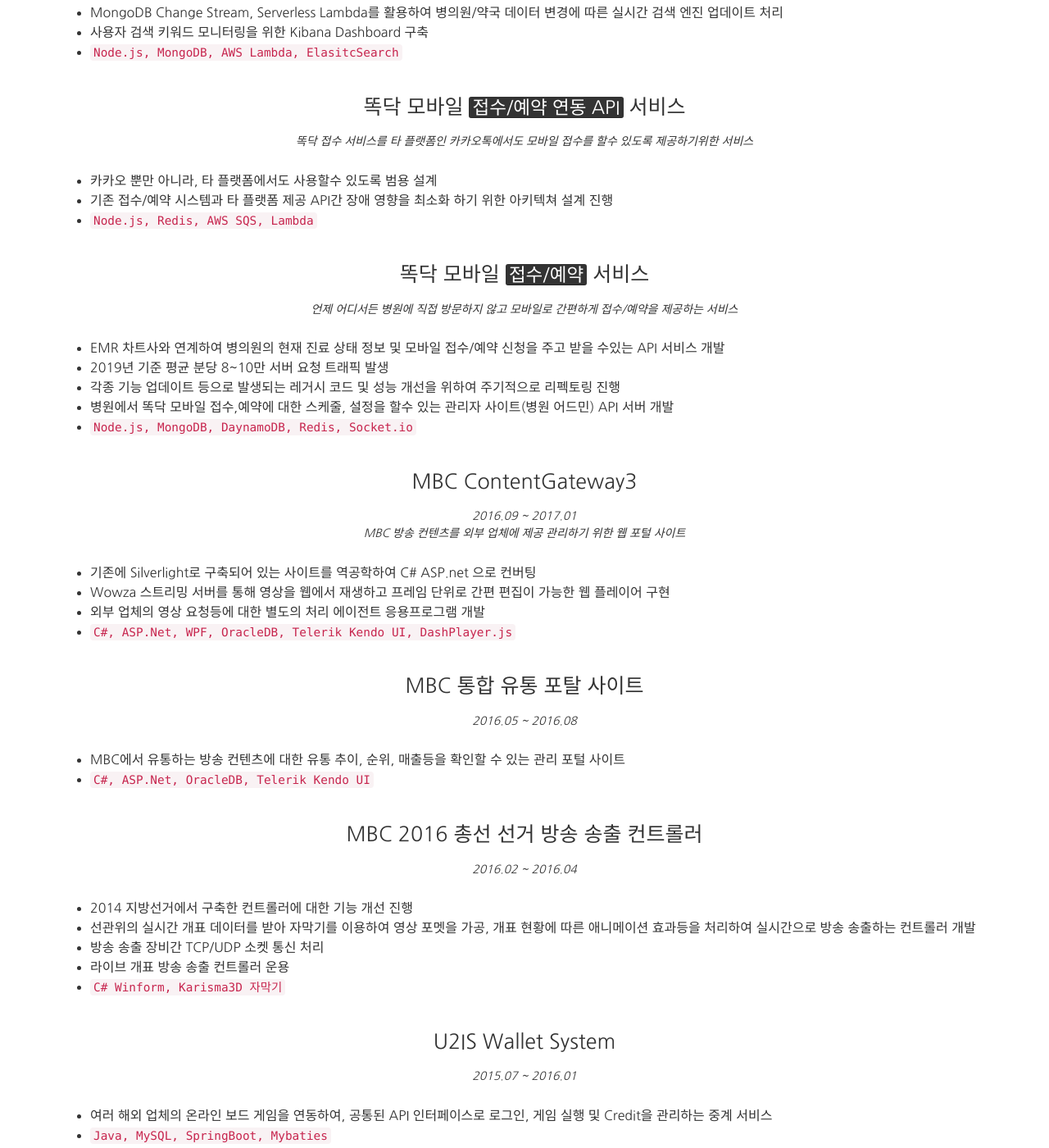
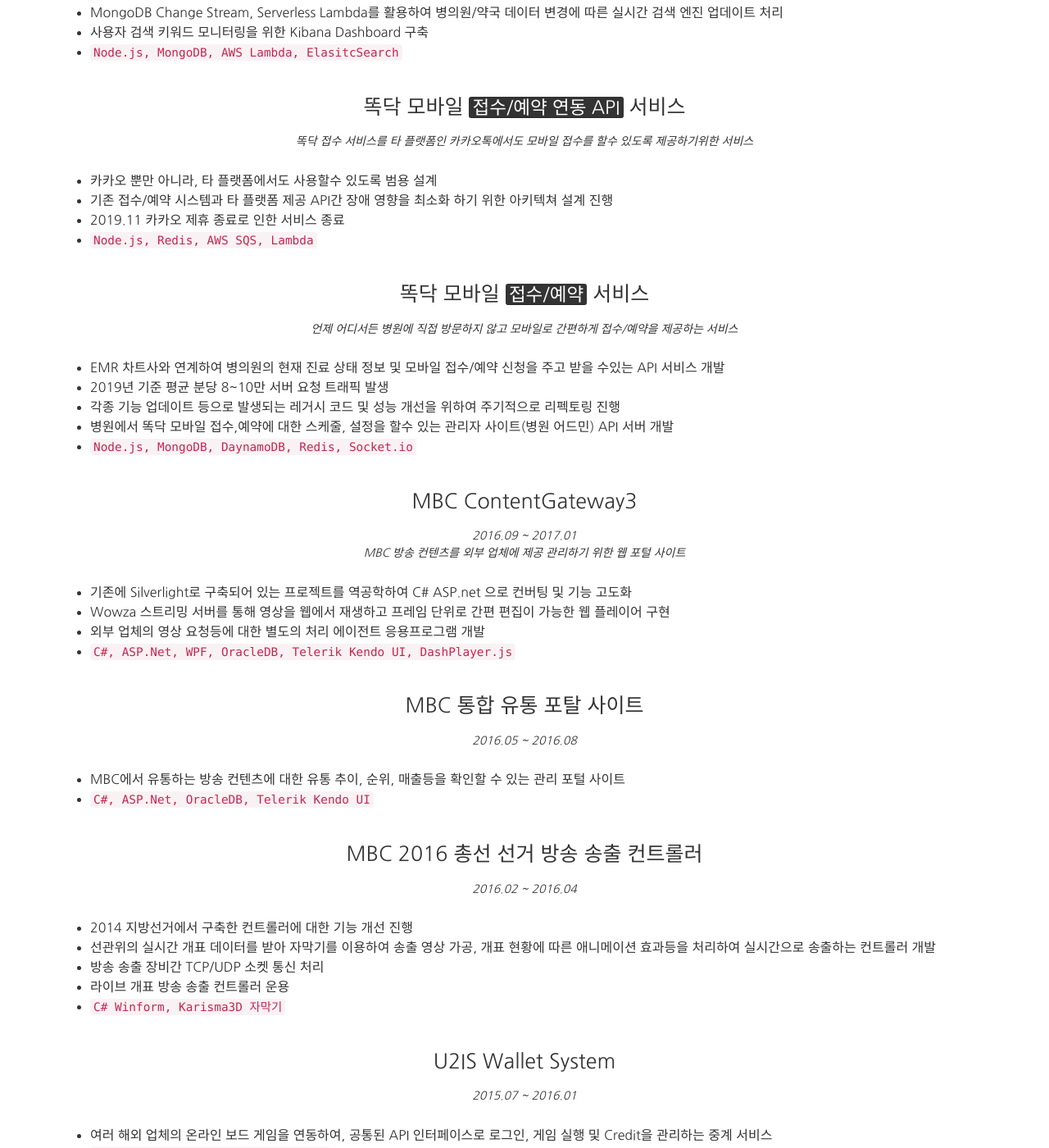
Before and after one commit to dkswjdals89/dkswjdals89.github.io, a Jekyll site: the page built from index.md, in a window 1280 px wide and 1400 px high, scrolled down 2095 px. Shown: the whole window at 82% size. Built offline with Jekyll 4.4.1, drawn with Linux system fonts in a browser that asks for light colours; nearby versions of some CDN libraries; some of the changed text lies outside the part shown.

Commit message:
fix: Projects 내용 일부 수정

````diff
--- a/_config.yml
+++ b/_config.yml
@@ -49,7 +49,7 @@
   서버 사이드와 프론트엔드 그리고 윈도우 어플리케이션 개발 경험이 있으며, 시스템 아키텍쳐를 설계하고 만들어 나가는것에 좀 더 재미를 느껴 현재 백엔드 기술 스택에 집중하고 있습니다.
 
   개발 코드, 서버 인프라 부분에서 좀 더 효율적인 방법이 있는지 고민하고 개선해나가는것을 좋아하며,
-  최근에는 검색에 대한 DB 부하 분산 및 더 높은 레벨의 검색기능을 구현해보고 싶어, <mark>ElasticSearch</mark>를 이용한 자연어 검색에 관심을 가지고 실무에도 적용한 바 있습니다.
+  최근에는 검색에 대한 DB 부하 분산 및 사용자에게 더 유용한 검색 기능을 구현하고자, <mark>ElasticSearch</mark>를 이용한 자연어 검색에 관심을 가지고 실무에도 적용한 바 있습니다.
 
 # Projects Section
 # projects_title: Projects #(Use this to override about projects section title)
--- a/_data/projects.yml
+++ b/_data/projects.yml
@@ -17,6 +17,7 @@
   description: |
     - 카카오 뿐만 아니라, 타 플랫폼에서도 사용할수 있도록 범용 설계
     - 기존 접수/예약 시스템과 타 플랫폼 제공 API간 장애 영향을 최소화 하기 위한 아키텍쳐 설계 진행
+    - 2019.11 카카오 제휴 종료로 인한 서비스 종료
     - ```Node.js, Redis, AWS SQS, Lambda```
 
 - layout: top-middle
@@ -36,7 +37,7 @@
     2016.09 ~ 2017.01<br>
     MBC 방송 컨텐츠를 외부 업체에 제공 관리하기 위한 웹 포털 사이트
   description: |
-    - 기존에 Silverlight로 구축되어 있는 사이트를 역공학하여 C# ASP.net 으로 컨버팅
+    - 기존에 Silverlight로 구축되어 있는 프로젝트를 역공학하여 C# ASP.net 으로 컨버팅 및 기능 고도화
     - Wowza 스트리밍 서버를 통해 영상을 웹에서 재생하고 프레임 단위로 간편 편집이 가능한 웹 플레이어 구현
     - 외부 업체의 영상 요청등에 대한 별도의 처리 에이전트 응용프로그램 개발
     - ```C#, ASP.Net, WPF, OracleDB, Telerik Kendo UI, DashPlayer.js```
@@ -55,7 +56,7 @@
     2016.02 ~ 2016.04
   description: |
     - 2014 지방선거에서 구축한 컨트롤러에 대한 기능 개선 진행
-    - 선관위의 실시간 개표 데이터를 받아 자막기를 이용하여 영상 포멧을 가공, 개표 현황에 따른 애니메이션 효과등을 처리하여 실시간으로 방송 송출하는 컨트롤러 개발
+    - 선관위의 실시간 개표 데이터를 받아 자막기를 이용하여 송출 영상 가공, 개표 현황에 따른 애니메이션 효과등을 처리하여 실시간으로 송출하는 컨트롤러 개발
     - 방송 송출 장비간 TCP/UDP 소켓 통신 처리
     - 라이브 개표 방송 송출 컨트롤러 운용
     - ```C# Winform, Karisma3D 자막기```
@@ -100,7 +101,7 @@
   quote: >
     2014.03 ~ 2014.05
   description: |
-    - 선관위의 실시간 개표 데이터를 받아 자막기를 이용하여 영상 포멧을 가공, 개표 현황에 따른 애니메이션 효과등을 처리하여 실시간으로 방송 송출하는 컨트롤러 개발
+    - 선관위의 실시간 개표 데이터를 받아 자막기를 이용하여 송출 영상 가공, 개표 현황에 따른 애니메이션 효과등을 처리하여 실시간으로 송출하는 컨트롤러 개발
     - 방송 송출 장비간 TCP/UDP 소켓 통신 처리
     - 라이브 개표 방송 송출 컨트롤러 운용
     - ```C#, Winform, Karisma3D 자막기```
````
